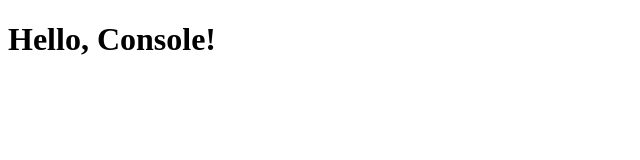
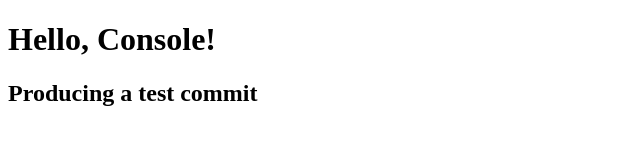
Before and after one commit to iqrasarwar/DevDiceInter, a plain HTML site: page Day01/console.html in a window 1280 px wide. Shown: the whole page, without its empty margins (0-640 px from the left). Drawn offline with Linux system fonts and the light colour scheme.

Commit message:
testing hash

```diff
--- a/Day01/console.html
+++ b/Day01/console.html
@@ -9,6 +9,7 @@
 </head>
 <body>
    <h1>Hello, World!</h1>
+   <h2>Producing a test commit</h2>
    <script>
      console.log('Loading!');
      const h1 = document.querySelector('h1');
```
